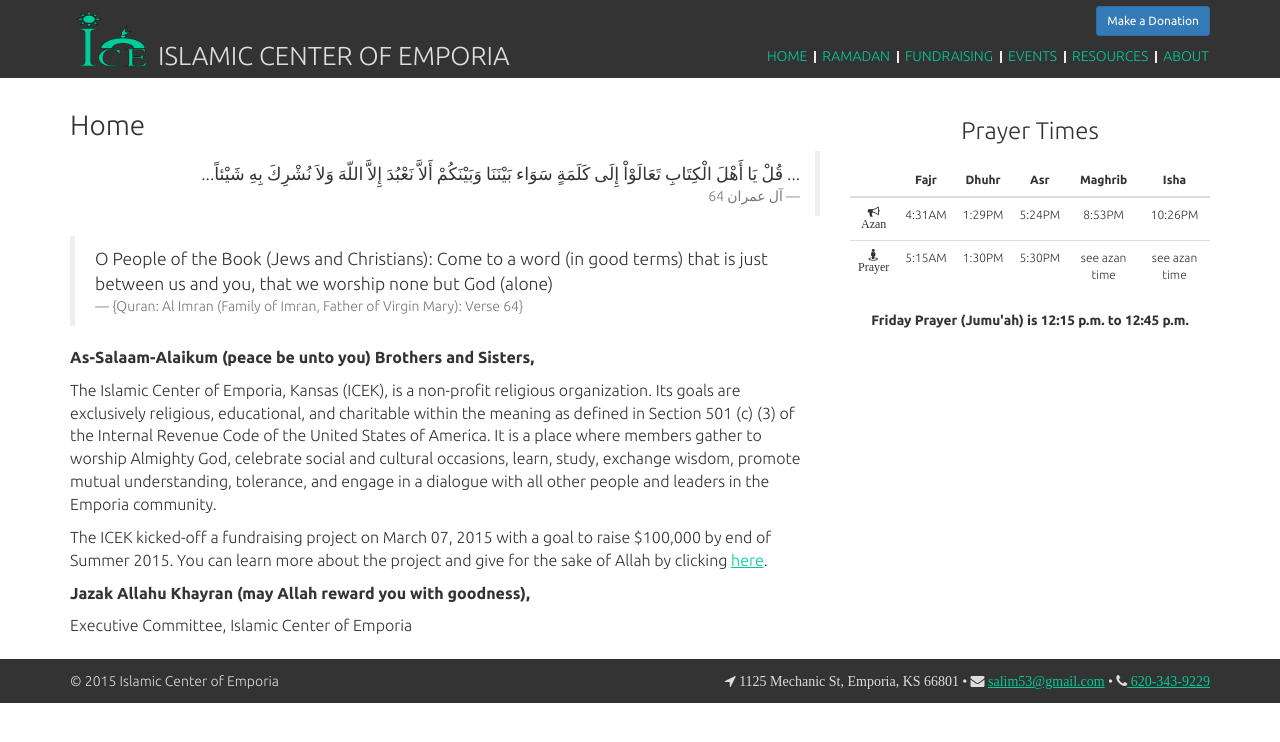
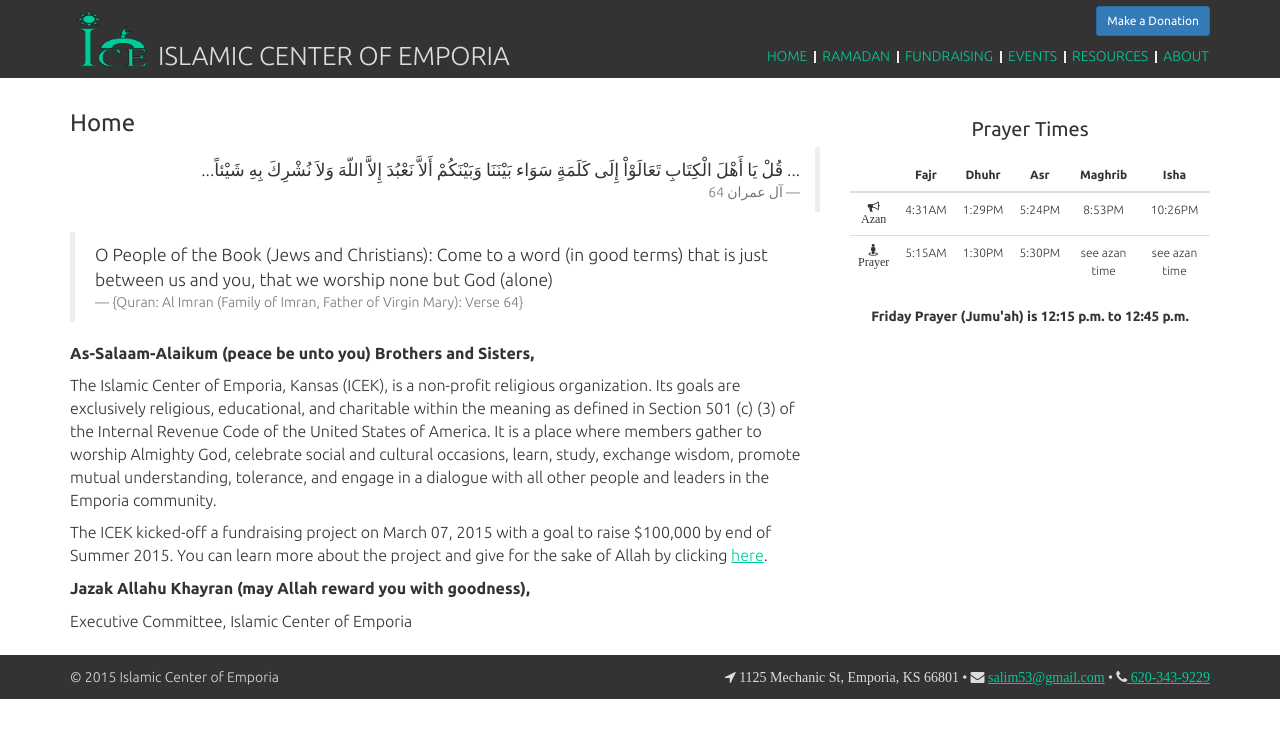
Before and after one commit to fourfridays/fourfridays.github.io, a Jekyll site: the page built from 1-index.html, in a window 1280 px wide. Shown: the top 742 px of the page. Built offline with Jekyll 4.4.1, drawn with Linux system fonts in a browser that asks for light colours; nearby versions of some CDN libraries.

Commit message:
Adjusted font-sizes for headings

```diff
--- a/global/css/main.scss
+++ b/global/css/main.scss
@@ -30,9 +30,9 @@
 $font-size-large:         ceil(($font-size-base * 1.14)); // ~18px
 $font-size-small:         ceil(($font-size-base * 0.82)); // ~12px
 
-$font-size-h1:            floor(($font-size-base * 2)); // ~32px
-$font-size-h2:            floor(($font-size-base * 1.75)); // ~28px
-$font-size-h3:            ceil(($font-size-base * 1.5)); // ~24px
+$font-size-h1:            floor(($font-size-base * 1.625)); // ~26px
+$font-size-h2:            floor(($font-size-base * 1.5)); // ~24px
+$font-size-h3:            ceil(($font-size-base * 1.25)); // ~22px
 $font-size-h4:            ceil(($font-size-base * 1.25)); // ~18px
 $font-size-h5:            $font-size-base;
 $font-size-h6:            ceil(($font-size-base * 0.85)); // ~12px
@@ -47,12 +47,12 @@
 /* ==========================================================================
    Author's custom styles
    ========================================================================== */
-h1 {font-size: $font-size-h1; font-weight: $headings-font-weight;}
-h2 {font-size: $font-size-h2; font-weight: $headings-font-weight;}
-h3 {font-size: $font-size-h3; font-weight: $headings-font-weight;}
-h4 {font-size: $font-size-h4; font-weight: $headings-font-weight;}
-h5 {font-size: $font-size-h5; font-weight: $headings-font-weight;}
-h6 {font-size: $font-size-h6; font-weight: $headings-font-weight;}
+h1 {font-size: $font-size-h1;}
+h2 {font-size: $font-size-h2;}
+h3 {font-size: $font-size-h3;}
+h4 {font-size: $font-size-h4;}
+h5 {font-size: $font-size-h5;}
+h6 {font-size: $font-size-h6;}
 
 body {
   font-family: $font-family-sans-serif;
@@ -80,6 +80,7 @@
     top: 22px;
     left: 4px;
     text-transform: uppercase;
+    font-weight: $headings-font-weight;
     font-size: 26px;
     a {
       color: $gray-lighter;
```
